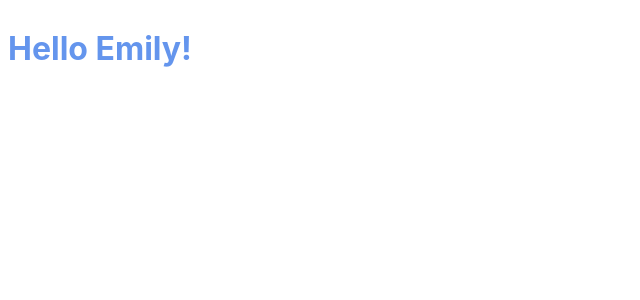
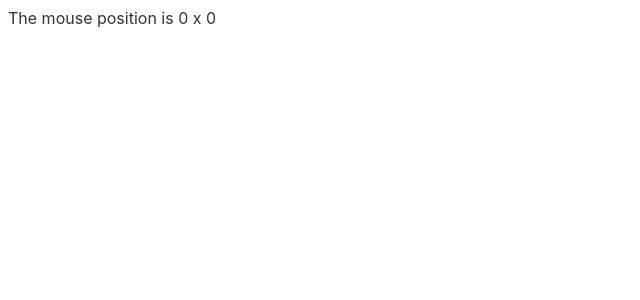
Before and after one commit to embarks/static, a Svelte app: page / in a window 1280 px wide. Shown: the top 300 px of the page, without its empty margins (0-640 px from the left). Built offline with nearby package versions, Linux system fonts and the light colour scheme.

Commit message:
home(art): svelte stars

```diff
--- a/package.json
+++ b/package.json
@@ -5,6 +5,7 @@
     "cross-env": "^5.2.0",
     "css-loader": "^2.1.1",
     "eslint": "^6.8.0",
+    "eslint-plugin-svelte3": "^2.7.3",
     "mini-css-extract-plugin": "^0.6.0",
     "serve": "^11.0.0",
     "style-loader": "^0.23.1",
@@ -12,11 +13,10 @@
     "svelte-loader": "2.13.3",
     "webpack": "^4.30.0",
     "webpack-cli": "^3.3.0",
-    "webpack-dev-server": "^3.3.1",
-    "eslint-plugin-svelte3": "^2.7.3"
+    "webpack-dev-server": "^3.3.1"
   },
   "scripts": {
     "build": "cross-env NODE_ENV=production webpack",
-    "dev": "webpack-dev-server --content-base public"
+    "start": "webpack-dev-server --content-base public"
   }
 }
--- a/src/App.svelte
+++ b/src/App.svelte
@@ -1,11 +1,53 @@
 <script>
-	export let name
+  import { elasticOut } from 'svelte/easing'
+  let m = { x: 0, y: 0 }
+  let allmystars = []
+  function handleMousemove(event) {
+    m.x = event.clientX;
+    m.y = event.clientY;
+  }
+
+  function starIn (node, { duration }) {
+    return {
+      duration,
+      css: t => {
+        const eased = elasticOut(t)
+        const css = `
+          transform: scale(${eased})
+        `
+        return css
+      }
+    }
+  }
+
+
+  function handleClick(event) {
+    let key = `${event.clientX} ${event.clientY}`
+    allmystars = [...allmystars, { x: event.clientX, y: event.clientY, key }]
+  }
 </script>
 
 <style>
-	h1 {
-		color: cornflowerblue;
-	}
+  div:not(.star) { width: 100%; height: 100%; }
+  .star {
+    position: absolute;
+  }
+  .star::after {
+    content: "★";
+  }
 </style>
 
-<h1>Hello {name}!</h1>
+<div
+  on:mousemove={handleMousemove}
+  on:mousedown={handleClick}
+  on:touchstart={handleClick}
+>
+  The mouse position is {m.x} x {m.y}
+</div>
+{#each allmystars as { key, x, y } (key)}
+  <div
+    in:starIn="{{ duration: 1000 }}"
+    class="star"
+    style="top:{y-14}px;left:{x-10}px;"
+  />
+{/each}
```
